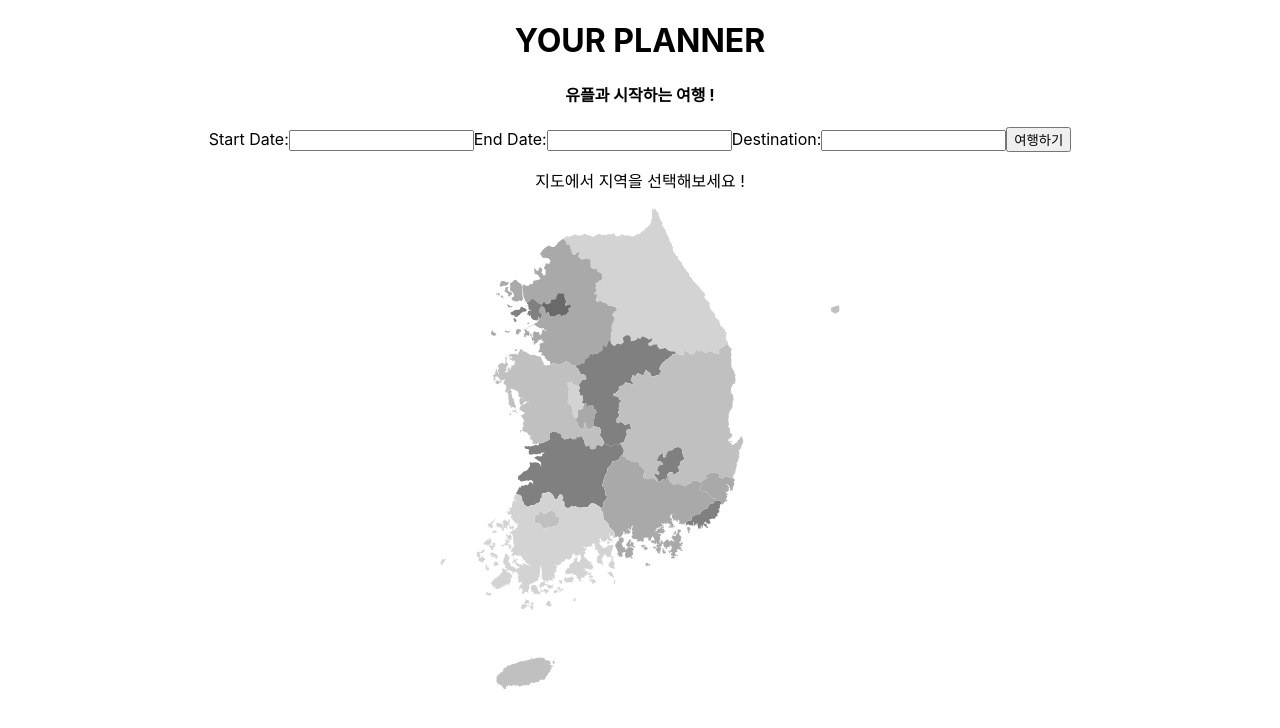
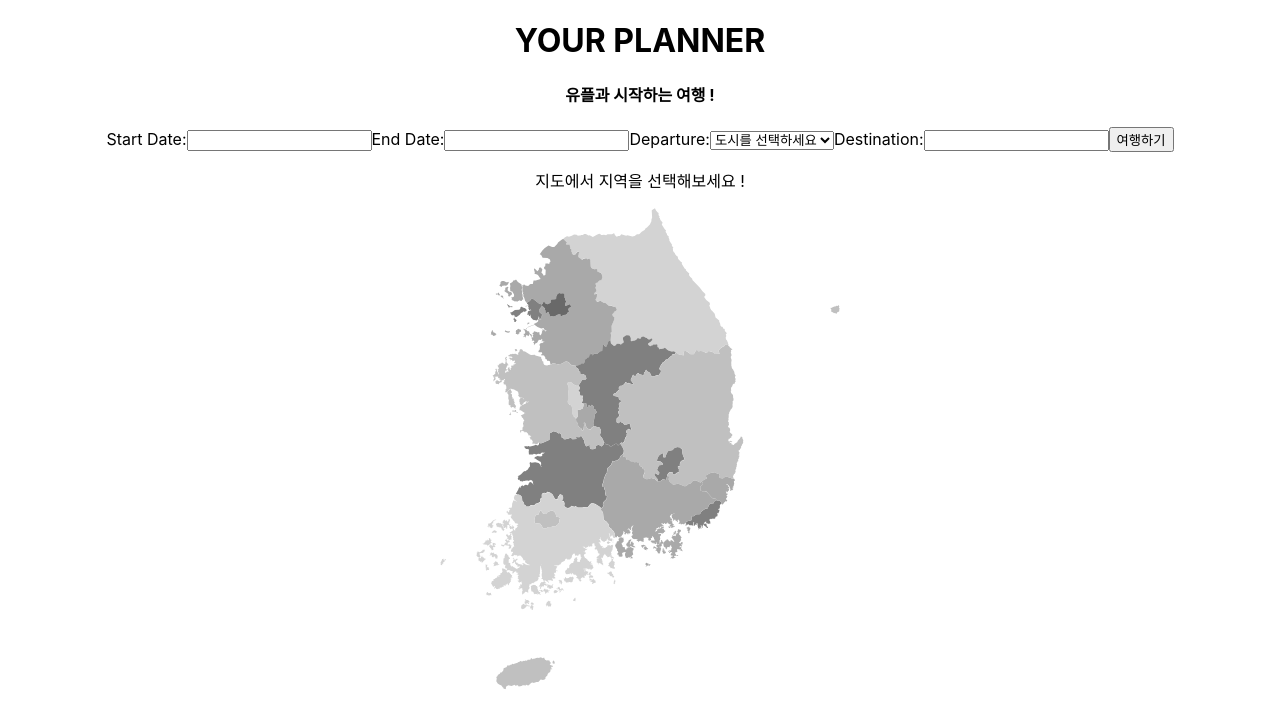
Before and after one commit to 1myourjoey/YourPlanner, a React (Create React App) app in the folder src/main/frontend/: page / in a window 1280 px wide. Shown: the top 728 px of the page. Built offline with nearby package versions, Linux system fonts and the light colour scheme.

Commit message:
출발지 수정

```diff
--- a/src/main/frontend/src/components/js/TravelDate.jsx
+++ b/src/main/frontend/src/components/js/TravelDate.jsx
@@ -16,6 +16,7 @@ const TravelDate = () => {
     const [startDate, setStartDate] = useState(null);
     const [endDate, setEndDate] = useState(null);
     const [destination, setDestination] = useState('');
+    const [departure, setDeparture] = useState('');
     const navigate = useNavigate();
 
     const handleTravel = () => {
@@ -24,10 +25,16 @@ const TravelDate = () => {
         const params = new URLSearchParams({
             startDate: formattedStartDate,
             endDate: formattedEndDate,
+            departure,
             destination
         });
         navigate(`/details?${params.toString()}`);
     };
+    const cities = [
+        "서울", "부산", "대구", "인천", "광주", "대전", "울산",
+        "세종", "경기도", "강원도", "충청북도", "충창남도", "전라북도", "전라남도",
+        "경상북도", "경상남도", "제주도"
+    ];
 
     return (
         <div className="form">
@@ -45,6 +52,17 @@ const TravelDate = () => {
                 onChange={date => setEndDate(date)}
                 dateFormat="yyyy-MM-dd"
             />
+            <label htmlFor="departure">Departure:</label>
+            <select
+                id="departure"
+                value={departure}
+                onChange={e => setDeparture(e.target.value)}
+            >
+                <option value="">도시를 선택하세요</option>
+                {cities.map(city => (
+                    <option key={city} value={city}>{city}</option>
+                ))}
+            </select>
             <label htmlFor="destination">Destination:</label>
             <input
                 type="text"
@@ -52,10 +70,11 @@ const TravelDate = () => {
                 value={destination}
                 onChange={e => setDestination(e.target.value)}
             />
+
             <button onClick={handleTravel}>여행하기</button>
             <div className="map-container">
                 <p>지도에서 지역을 선택해보세요 !</p>
-                <MapSvg onCityClick={setDestination} />
+                <MapSvg onCityClick={setDestination}/>
             </div>
         </div>
     );
--- a/src/main/frontend/src/components/js/TravelDetails.jsx
+++ b/src/main/frontend/src/components/js/TravelDetails.jsx
@@ -6,11 +6,13 @@ const TravelDetails = () => {
     const params = new URLSearchParams(location.search);
     const startDate = params.get('startDate');
     const endDate = params.get('endDate');
+    const departure = params.get('departure');
     const destination = params.get('destination');
 
     return (
         <div>
             <h2>Travel Details</h2>
+            <p><strong>Departure:</strong> {departure}</p>
             <p><strong>Destination:</strong> {destination}</p>
             <p><strong>Start Date:</strong> {startDate}</p>
             <p><strong>End Date:</strong> {endDate}</p>
```
